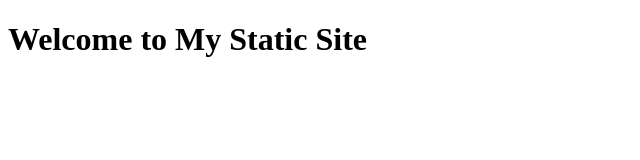
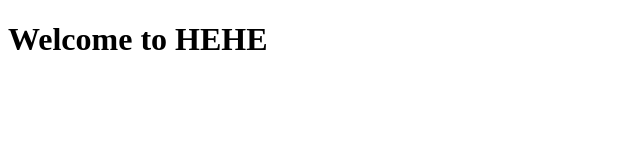
Before and after one commit to devtdq1701/demo-railway, a website: page public/index.html in a window 1280 px wide. Shown: the whole page, without its empty margins (0-640 px from the left). Drawn offline with Linux system fonts and the light colour scheme.

Commit message:
edit index.html

```diff
--- a/public/index.html
+++ b/public/index.html
@@ -3,9 +3,9 @@
   <head>
     <meta charset="UTF-8" />
     <meta name="viewport" content="width=device-width, initial-scale=1.0" />
-    <title>My Static Site</title>
+    <title>HEHE</title>
   </head>
   <body>
-    <h1>Welcome to My Static Site</h1>
+    <h1>Welcome to HEHE</h1>
   </body>
 </html>
```
